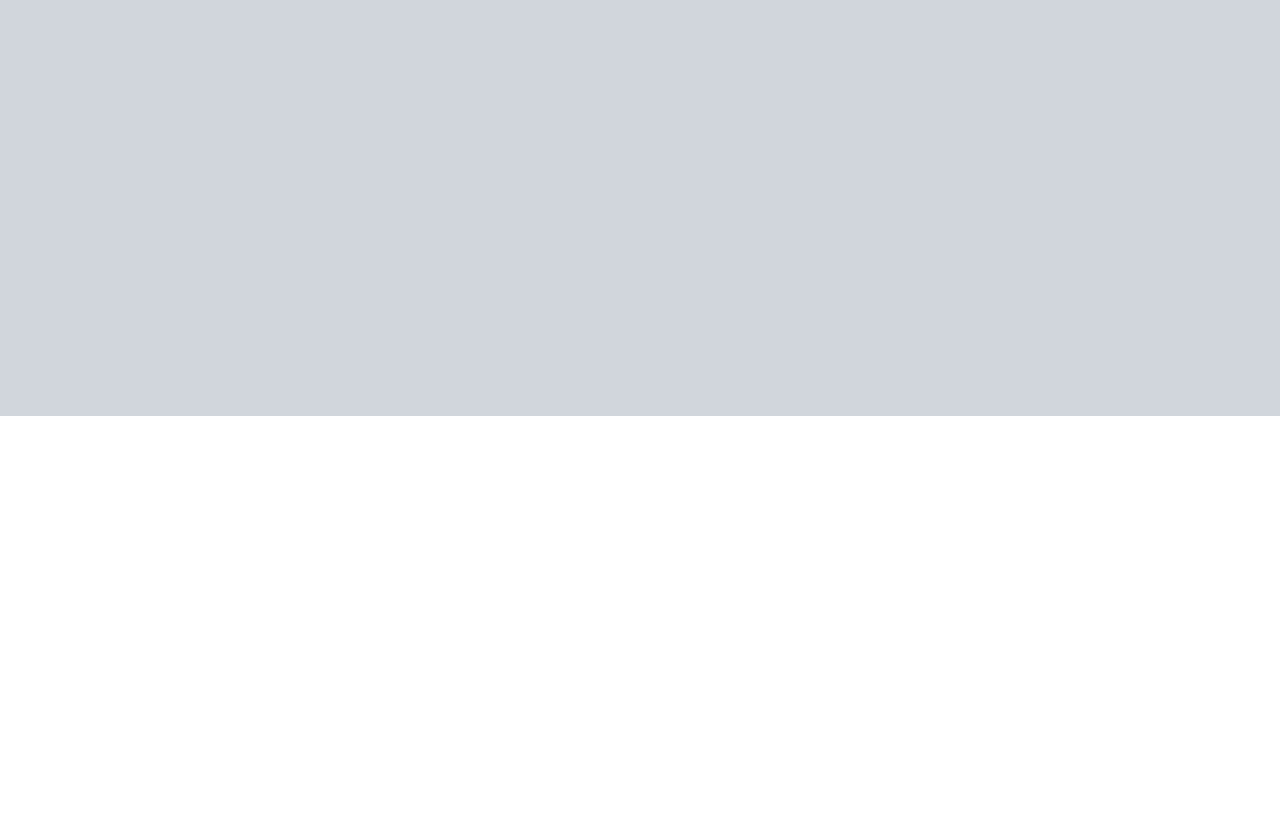
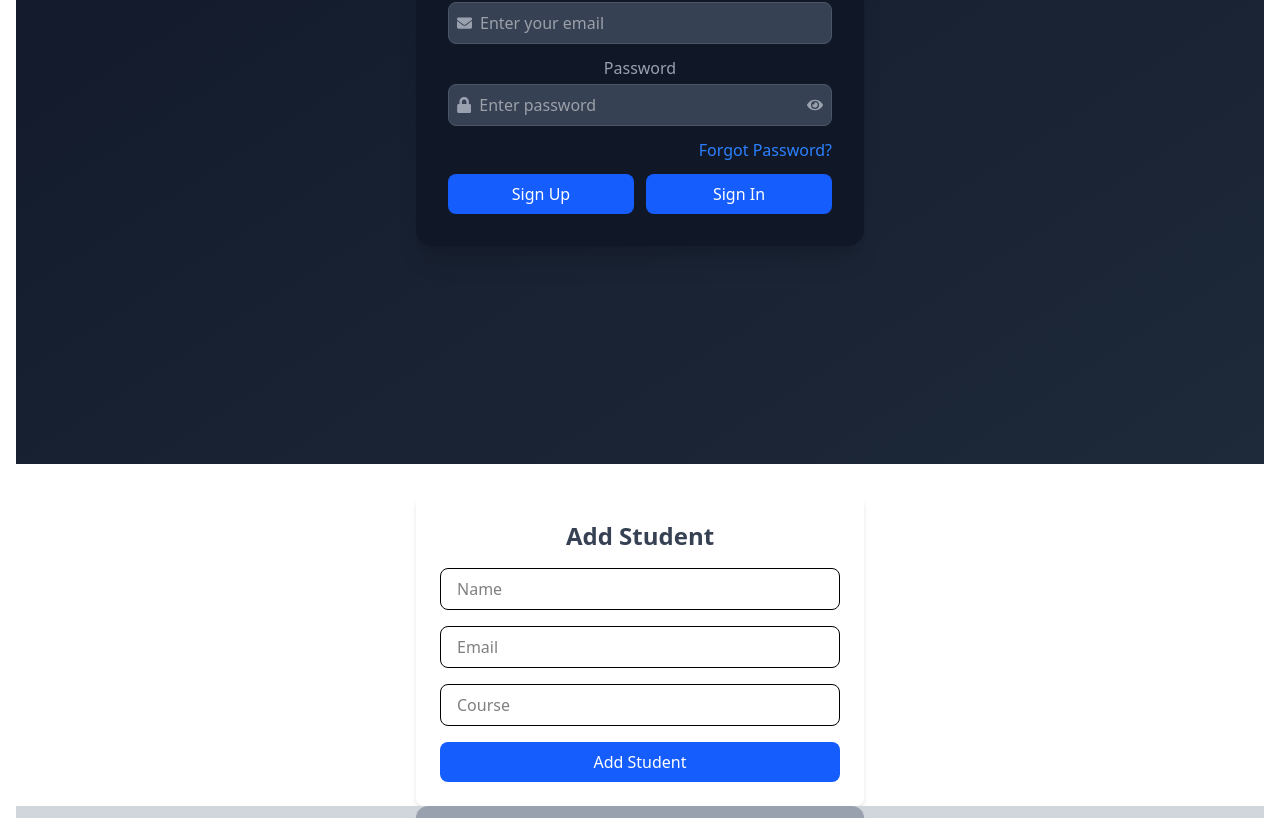
Before and after one commit to vikarnjha/BabyCode-Assignment, a React (Vite) app: page / in a window 1280 px wide. Shown: the part 384-1202 px from the top of the page. Before the commit the page ends 800 px from the top, so only its background shows below. Built offline with nearby package versions, Linux system fonts and the light colour scheme; no server answers; what axios-mock-adapter would draw is missing.

Commit message:
student form working now

```diff
--- a/src/App.jsx
+++ b/src/App.jsx
@@ -1,15 +1,35 @@
-import {} from "react";
-// import Auth from "./components/Auth";
+import {useState} from "react";
 import "./App.css";
+import { AuthProvider } from "./context/AuthContext";
+import Auth from "./components/Auth";
 import StudentList from "./components/StudentList";
+import StudentForm from "./components/StudentForm";
 
-function App() {
+const App = () => {
+  const [studentList, setStudentList] = useState([]);
+
+  const handleAddStudent = (student) => {
+    setStudentList((prev) => [...prev, { id: Date.now(), ...student }]);
+  };
+
   return (
-    <>
-      {/* <Auth /> */}
-      <StudentList/>
-    </>
+    <AuthProvider>
+      <div className="text-center p-4">
+        <h1 className="text-2xl font-bold">Student Dashboard</h1>
+        <Auth />
+        <StudentForm onAdd={handleAddStudent} />
+        <StudentList />
+        <div className="mt-4">
+          <h2 className="font-semibold">Added Students:</h2>
+          <ul>
+            {studentList.map((s) => (
+              <li key={s.id}>{s.name} - {s.course}</li>
+            ))}
+          </ul>
+        </div>
+      </div>
+    </AuthProvider>
   );
-}
+};
 
 export default App;
--- a/src/components/StudentForm.jsx
+++ b/src/components/StudentForm.jsx
@@ -0,0 +1,72 @@
+import { useState } from "react";
+import { useAuth } from "../context/AuthContext";
+import { ToastContainer, toast } from "react-toastify";
+
+const StudentForm = ({ onAdd }) => {
+  const { user } = useAuth();
+  const [form, setForm] = useState({ name: "", email: "", course: "" });
+
+  const handleChange = (e) => {
+    const { name, value } = e.target;
+    setForm((prev) => ({ ...prev, [name]: value }));
+  };
+
+  const handleSubmit = (e) => {
+    e.preventDefault();
+    if (!user) return toast.error("Please log in to add a student.");
+    const { name, email, course } = form;
+    if (!name || !email || !course) {
+      toast.warning("All fields are required.");
+      return;
+    }
+    onAdd(form);
+    setForm({ name: "", email: "", course: "" });
+    toast.success("Student added successfully!");
+  };
+
+  return (
+    <>
+      <form
+        onSubmit={handleSubmit}
+        className="bg-white shadow-md rounded-lg p-6 max-w-md mx-auto mt-8 space-y-4"
+      >
+        <h2 className="text-2xl font-semibold text-center text-gray-700">
+          Add Student
+        </h2>
+        <input
+          name="name"
+          type="text"
+          placeholder="Name"
+          value={form.name}
+          onChange={handleChange}
+          className="w-full px-4 py-2 border rounded-lg focus:outline-none focus:ring-2 focus:ring-blue-500"
+        />
+        <input
+          name="email"
+          type="email"
+          placeholder="Email"
+          value={form.email}
+          onChange={handleChange}
+          className="w-full px-4 py-2 border rounded-lg focus:outline-none focus:ring-2 focus:ring-blue-500"
+        />
+        <input
+          name="course"
+          type="text"
+          placeholder="Course"
+          value={form.course}
+          onChange={handleChange}
+          className="w-full px-4 py-2 border rounded-lg focus:outline-none focus:ring-2 focus:ring-blue-500"
+        />
+        <button
+          type="submit"
+          className="w-full bg-blue-600 text-white py-2 rounded-lg hover:bg-blue-700 transition-color cursor-pointer"
+        >
+          Add Student
+        </button>
+      </form>
+      <ToastContainer position="top-right" autoClose={1500} />
+    </>
+  );
+};
+
+export default StudentForm;
```
